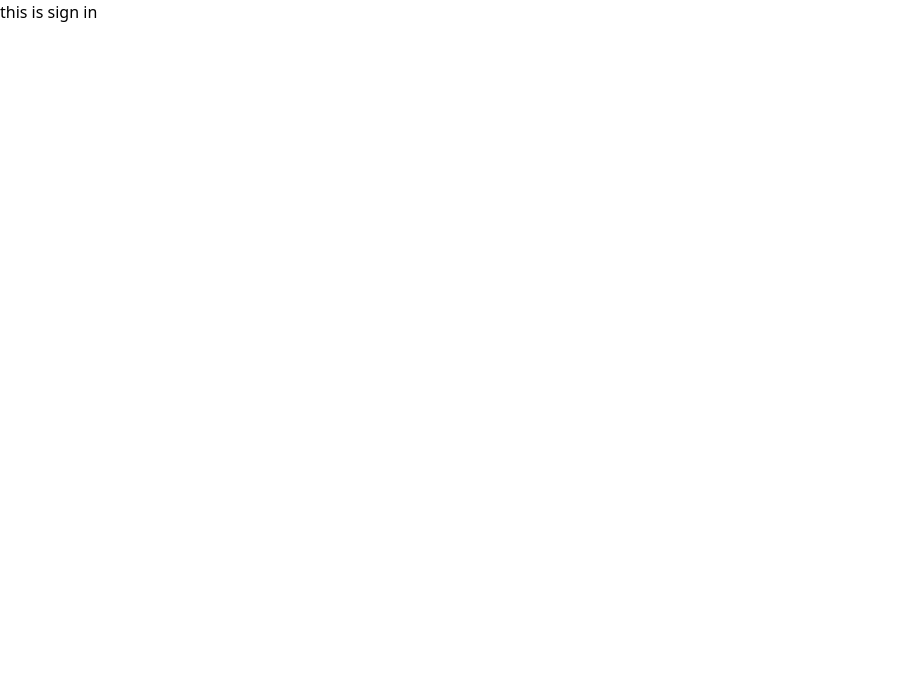
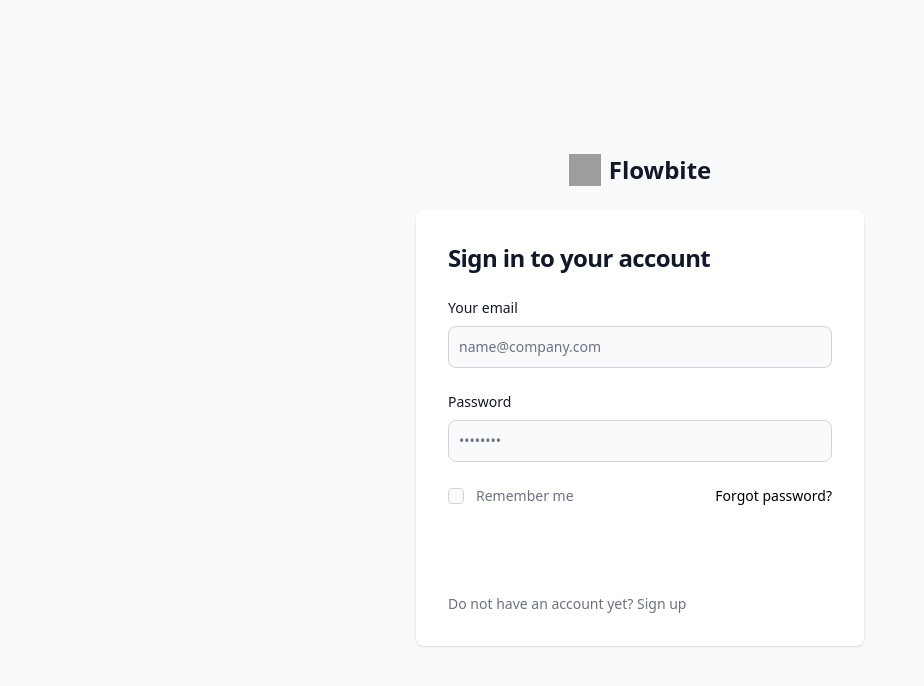
Before and after one commit to infoarifk/pest-control-service, a React (Vite) app: page /SignIn in a window 1280 px wide. Shown: the top 686 px of the page, without its empty margins (0-924 px from the left). Built offline with nearby package versions, Linux system fonts and the light colour scheme; grey boxes are pictures that could not be loaded.

Commit message:
sign in page done

```diff
--- a/src/components/pageComponents/RegisterCom.jsx
+++ b/src/components/pageComponents/RegisterCom.jsx
@@ -2,12 +2,14 @@
 
 
 const RegisterCom = () => {
-    return (
-        <div className="max-w-[500px] mx-auto px-5">
 
 
 
-            <form className="mt-28">
+    return (
+
+        <div className="max-w-[500px] mx-auto px-5">
+
+            <form className="my-28">
                 <h2 className="bg-red-700">Register Here</h2>
                 <div className="grid gap-6 mb-6 md:grid-cols-2">
                     <div>
@@ -16,7 +18,7 @@
                     </div>
                     <div>
                         <label className="block mb-2 text-sm font-medium text-gray-900 dark:text-white">Phone No.</label>
-                        <input type="text" id="last_name" className="bg-gray-50 border border-gray-300 text-gray-900 text-sm rounded-lg focus:ring-blue-500 focus:border-blue-500 block w-full p-2.5 dark:bg-gray-700 dark:border-gray-600 dark:placeholder-gray-400 dark:text-white dark:focus:ring-blue-500 dark:focus:border-blue-500" placeholder="+880xxxxxxxxx" required />
+                        <input type="text" id="last_name" className="bg-gray-50 border border-gray-300 text-gray-900 text-sm rounded-lg focus:ring-blue-500 focus:border-blue-500 block w-full p-2.5 dark:bg-gray-700 dark:border-gray-600 dark:placeholder-gray-400 dark:text-white dark:focus:ring-blue-500 dark:focus:border-blue-500" placeholder="(+880) xxxxxxxxx" required />
                     </div>
 
                 </div>
--- a/src/pages/signin/SignIn.jsx
+++ b/src/pages/signin/SignIn.jsx
@@ -3,7 +3,46 @@
 const SignIn = () => {
     return (
         <div>
-            <h1>this is sign in</h1>
+            <section className="bg-gray-50 dark:bg-gray-900">
+                <div className="flex flex-col items-center justify-center px-6 py-8 mx-auto md:h-screen lg:py-0">
+                    <a href="#" className="flex items-center mb-6 text-2xl font-semibold text-gray-900 dark:text-white">
+                        <img className="w-8 h-8 mr-2" src="https://flowbite.s3.amazonaws.com/blocks/marketing-ui/logo.svg" alt="logo" />
+                        Flowbite
+                    </a>
+                    <div className="w-full bg-white rounded-lg shadow dark:border md:mt-0 sm:max-w-md xl:p-0 dark:bg-gray-800 dark:border-gray-700">
+                        <div className="p-6 space-y-4 md:space-y-6 sm:p-8">
+                            <h1 className="text-xl font-bold leading-tight tracking-tight text-gray-900 md:text-2xl dark:text-white">
+                                Sign in to your account
+                            </h1>
+                            <form className="space-y-4 md:space-y-6" action="#">
+                                <div>
+                                    <label  className="block mb-2 text-sm font-medium text-gray-900 dark:text-white">Your email</label>
+                                    <input type="email" name="email" id="email" className="bg-gray-50 border border-gray-300 text-gray-900 sm:text-sm rounded-lg focus:ring-primary-600 focus:border-primary-600 block w-full p-2.5 dark:bg-gray-700 dark:border-gray-600 dark:placeholder-gray-400 dark:text-white dark:focus:ring-blue-500 dark:focus:border-blue-500" placeholder="name@company.com" required=""/>
+                                </div>
+                                <div>
+                                    <label  className="block mb-2 text-sm font-medium text-gray-900 dark:text-white">Password</label>
+                                    <input type="password" name="password" id="password" placeholder="••••••••" className="bg-gray-50 border border-gray-300 text-gray-900 sm:text-sm rounded-lg focus:ring-primary-600 focus:border-primary-600 block w-full p-2.5 dark:bg-gray-700 dark:border-gray-600 dark:placeholder-gray-400 dark:text-white dark:focus:ring-blue-500 dark:focus:border-blue-500" required=""/>
+                                </div>
+                                <div className="flex items-center justify-between">
+                                    <div className="flex items-start">
+                                        <div className="flex items-center h-5">
+                                            <input id="remember" aria-describedby="remember" type="checkbox" className="w-4 h-4 border border-gray-300 rounded bg-gray-50 focus:ring-3 focus:ring-primary-300 dark:bg-gray-700 dark:border-gray-600 dark:focus:ring-primary-600 dark:ring-offset-gray-800" required=""/>
+                                        </div>
+                                        <div className="ml-3 text-sm">
+                                            <label  className="text-gray-500 dark:text-gray-300">Remember me</label>
+                                        </div>
+                                    </div>
+                                    <a href="#" className="text-sm font-medium text-primary-600 hover:underline dark:text-primary-500">Forgot password?</a>
+                                </div>
+                                <button type="submit" className="w-full text-white bg-primary-600 hover:bg-primary-700 focus:ring-4 focus:outline-none focus:ring-primary-300 font-medium rounded-lg text-sm px-5 py-2.5 text-center dark:bg-primary-600 dark:hover:bg-primary-700 dark:focus:ring-primary-800">Sign in</button>
+                                <p className="text-sm font-light text-gray-500 dark:text-gray-400">
+                                    Do not have an account yet? <a href="#" className="font-medium text-primary-600 hover:underline dark:text-primary-500">Sign up</a>
+                                </p>
+                            </form>
+                        </div>
+                    </div>
+                </div>
+            </section>
         </div>
     );
 };
```
